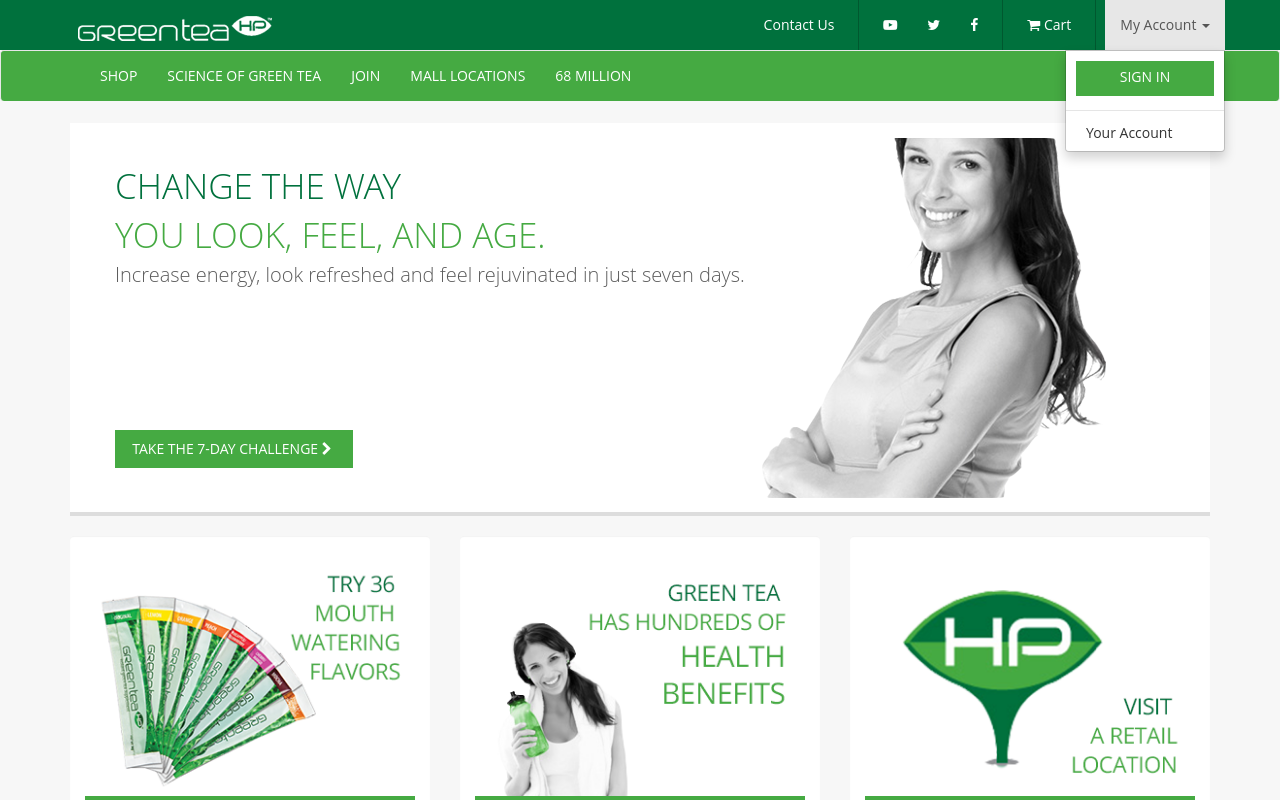
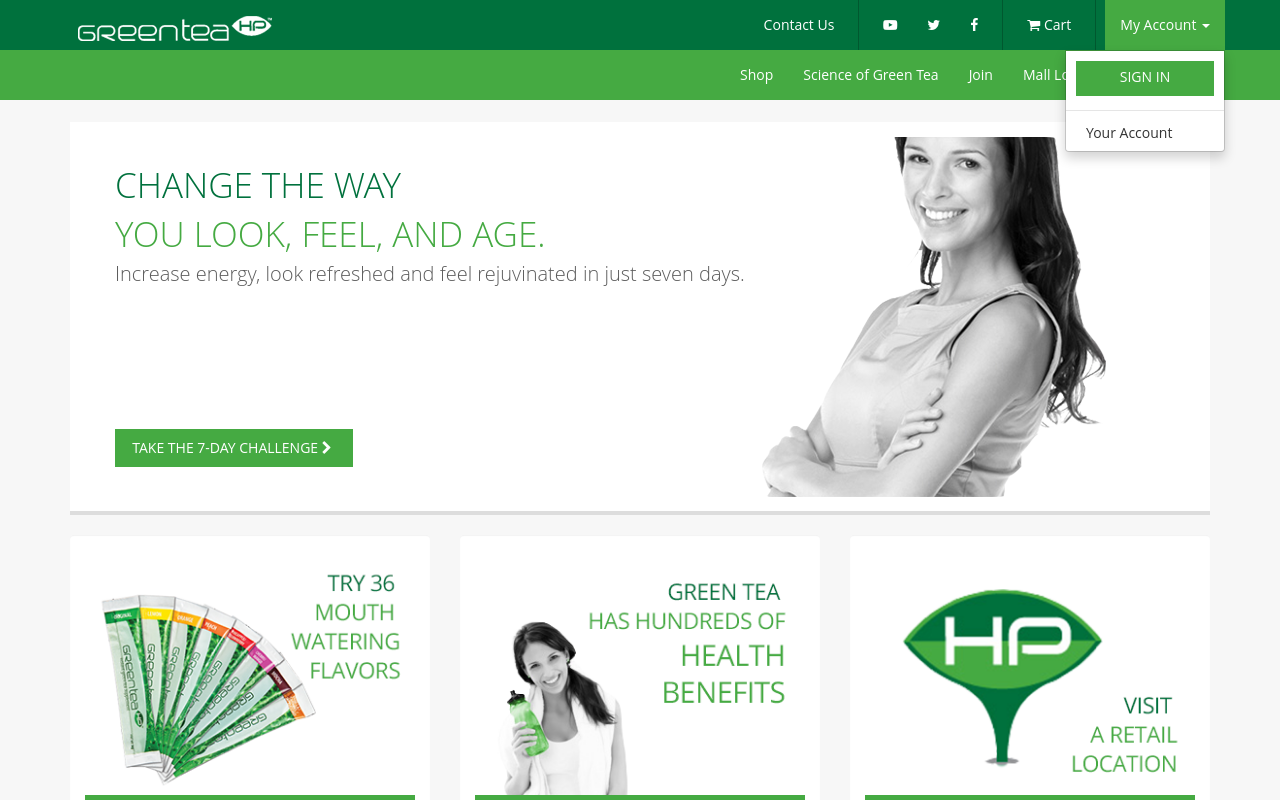
Before and after one commit to bolenton/greenteabs, a plain HTML site: page index.html in a window 1280 px wide. Both pictures are taken after a click on the link "My Account". Shown: the top 800 px of the page. Drawn offline with nearby package versions, Linux system fonts and the light colour scheme.

Commit message:
fixed nav

```diff
--- a/css/styles.css
+++ b/css/styles.css
@@ -1,7 +1,7 @@
 
 /* GLOBAL STYLES */
 body{
-    background-color: #F7F7F7;
+    background-color: #f7f7f7;
     font-size: 14px;
     margin: 0;
     font-family: 'Open Sans', Arial, sans-serif;
@@ -36,6 +36,10 @@ section .container{
 
 }
 
+.navbar-default .navbar-nav > li > a:visited {
+    color: #FFF;
+}
+
 /* global buttons */
 
 .btn-success {
@@ -63,6 +67,20 @@ section .container{
 /* GLOBAL STYLES END */
 
 /*Header & Navbar*/
+.navbar-default .navbar-nav > .open > a, .navbar-default .navbar-nav > .open > a:hover, .navbar-default .navbar-nav > .open > a:focus {
+    color: #fff;
+    background-color: #45AA42;
+}
+
+.navbar-default .navbar-nav > li > a:hover, .navbar-default .navbar-nav > li > a:focus {
+    color: #fff;
+    background-color: transparent;
+}
+
+.navbar-default .navbar-collapse, .navbar-default .navbar-form {
+    border-color: #e7e7e7;
+}
+
 dropdown-menu .sub-menu {
     left: 100%;
     position: absolute;
--- a/index.html
+++ b/index.html
@@ -45,8 +45,8 @@
             </div>
         </nav>
 
-        <nav class="navbar navbar-default navbar-sub secondary-background">
-            <div class="container nav2">
+        <nav class="navbar navbar-default navbar-sub navbar-static-top secondary-background">
+            <div class="container ">
                 <div class="navbar-header">
                     <button type="button" class="navbar-toggle" data-toggle="collapse" data-target="#bs-example-navbar-collapse-1">
                         <span class="sr-only">Toggle navigation</span>
@@ -57,7 +57,7 @@
 
                 </div>
                 <div class="collapse navbar-collapse" id="bs-example-navbar-collapse-1">
-                    <ul class="nav navbar-nav">
+                    <ul class="nav navbar-nav navbar-right">
                         <li><a href="#" class="visible-xs">Home</a></li>
                         <li><a href="#">Shop</a></li>
                         <li class="dropdown">
@@ -96,6 +96,17 @@
                 </div>
             </div>
         </nav>
+
+
+
+
+
+
+
+
+
+
+
     </header>
 
     <main>
```
